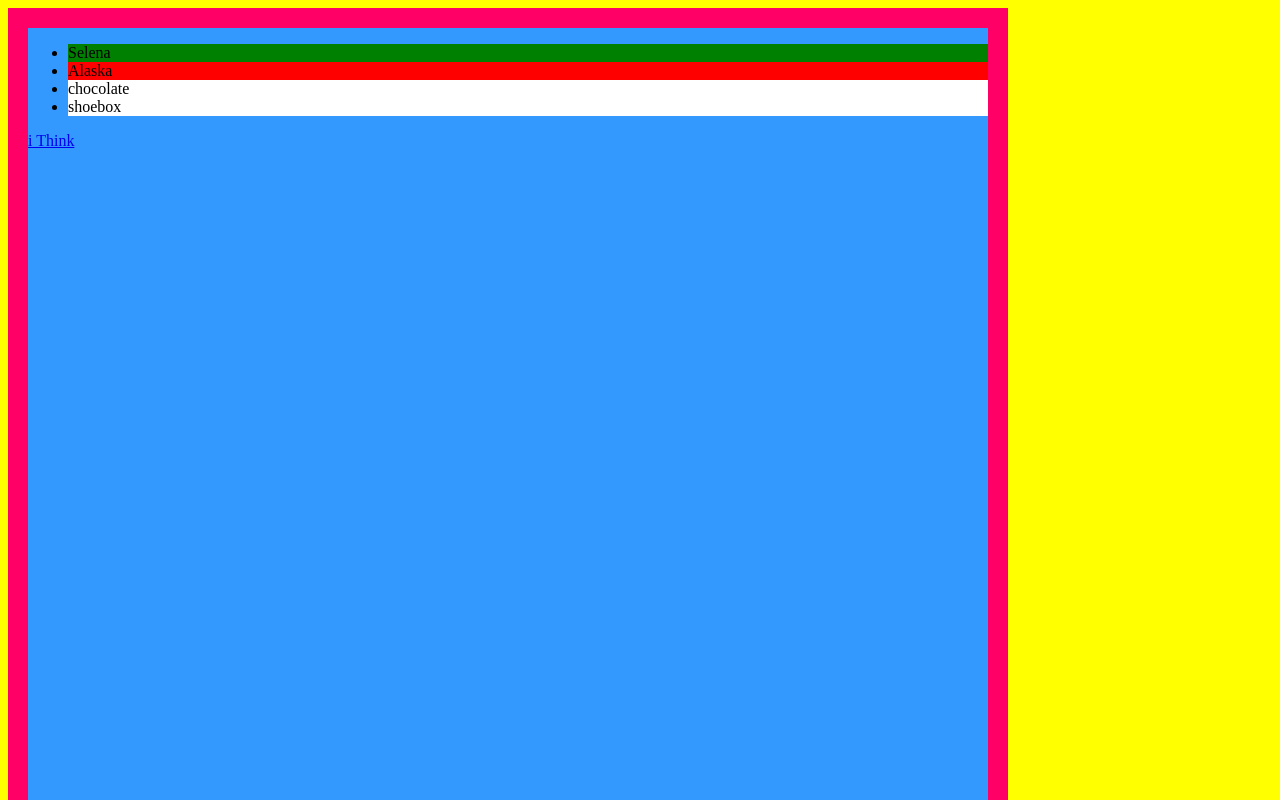
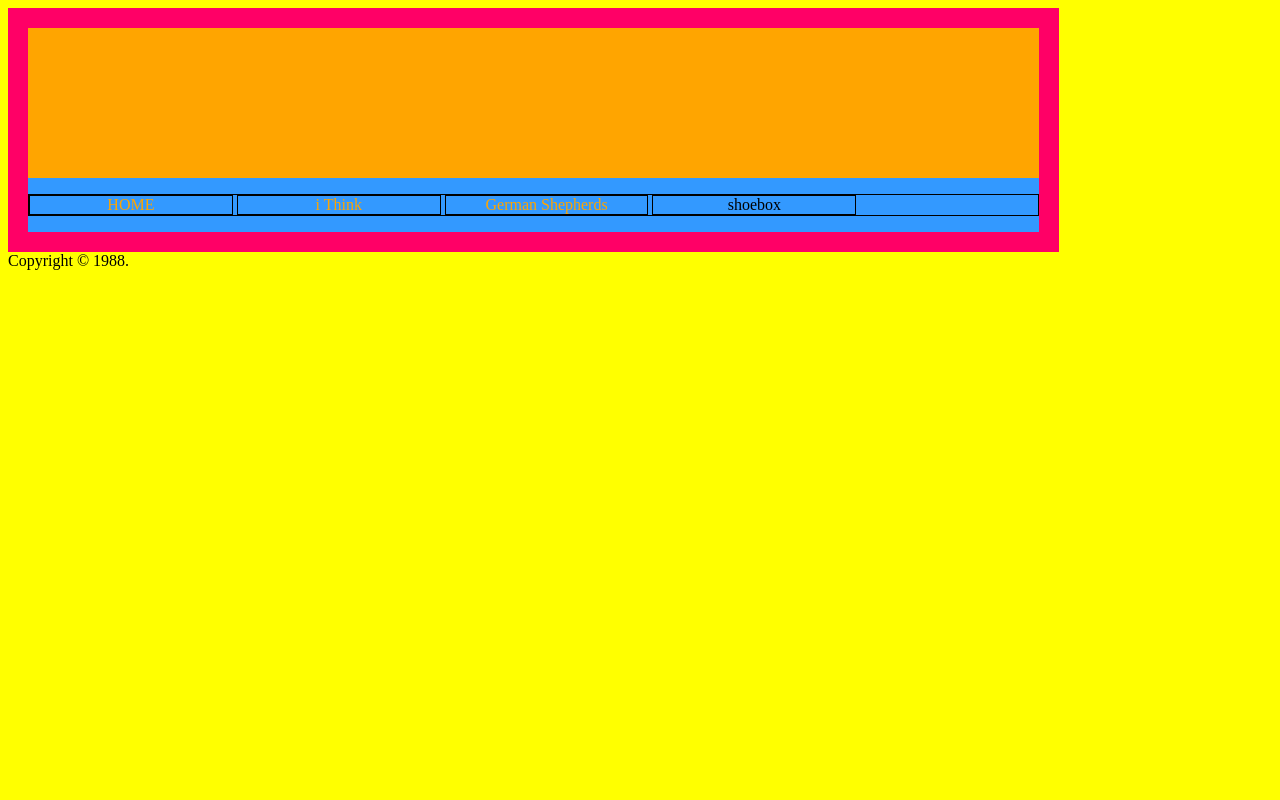
Before and after one commit to gititmel/HTMLdemo, a plain HTML site: page index.html in a window 1280 px wide. Drawn offline with Linux system fonts and the light colour scheme.

Commit message:
Updated CSS

```diff
--- a/css/styles.css
+++ b/css/styles.css
@@ -1,15 +1,51 @@
 body {
 	background-color: yellow;
 }
-
+#banner{
+	height :150px;
+	background: orange;
+}
 #wrap{
-	width			: 960px;
-	height			: 100vh;
+	width			: 80%;
+	height			: 50%;
 	border-style	: solid;
 	border-color	: #FF0066;
 	border-width	: 20px;
 	background-color: #3399FF;
-	position: fixed;
+
+}
+#links{
+	width			: 80%;
+	height			: 50%;
+	border-style	: solid;
+	border-color	: black;
+	border-width	: 20px;
+	background-color: #3399FF;
+
+}
+
+nav ul{
+	border 		: solid 1px black;
+	list-style	: none; /*removes bullets */
+	padding		: 0px
+}
+
+nav ul li{
+	border 		: solid 1px black;
+	width 		: 20%;
+	text-align	:  center;
+	display		: inline-block; /*puts nav in a row */
+}
+
+nav ul li:hover{  /*dynamic link when hover */
+	background	: red;
+	color 		: white;
+}
+
+section{
+	width: 45%
+	height: 100vh;
+	background:  #3399FF;
 
 }
 
@@ -24,4 +60,14 @@ body {
 .thing{
 	background-color: white;
 }
+
+a{
+	color 			: orange;
+	text-decoration	: none;
+}
+}
+
+a:visited{
+	color 			:black;
+}
 /* comment */
--- a/index.html
+++ b/index.html
@@ -6,15 +6,24 @@
 </head>
 <body>
 <div id="wrap">
+	<div id="banner"></div>
+	<nav>
+		<ul>
+			<li><a href="index.html">HOME</a></li>
+			<li><a href="meditations.html">i Think</a>
+			</li>
+			<li><a href="dogs.html">German Shepherds</a></li>
 
-	<ul>
-		<li class="person">Selena</li>
-		<li class="place">Alaska</li>
-		<li class="thing">chocolate</li>
-		<li class ="thing">shoebox</li>
-	</ul>
-<a href="meditations.html">i Think</a>
+			<li>shoebox</li>
+		</ul>
+	</nav>
+<section></section>
+<section></section>
+
 </div>
 
+
 </body>
+
+<footer>Copyright &copy 1988.</footer>
 </html>
```
